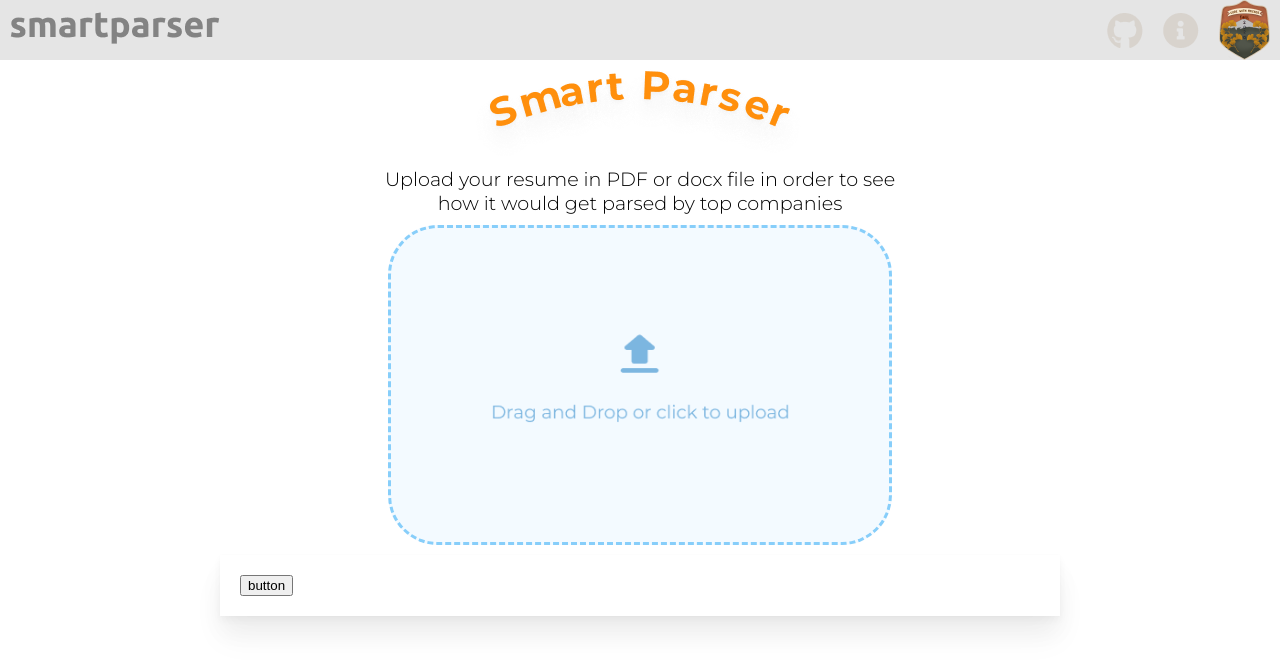
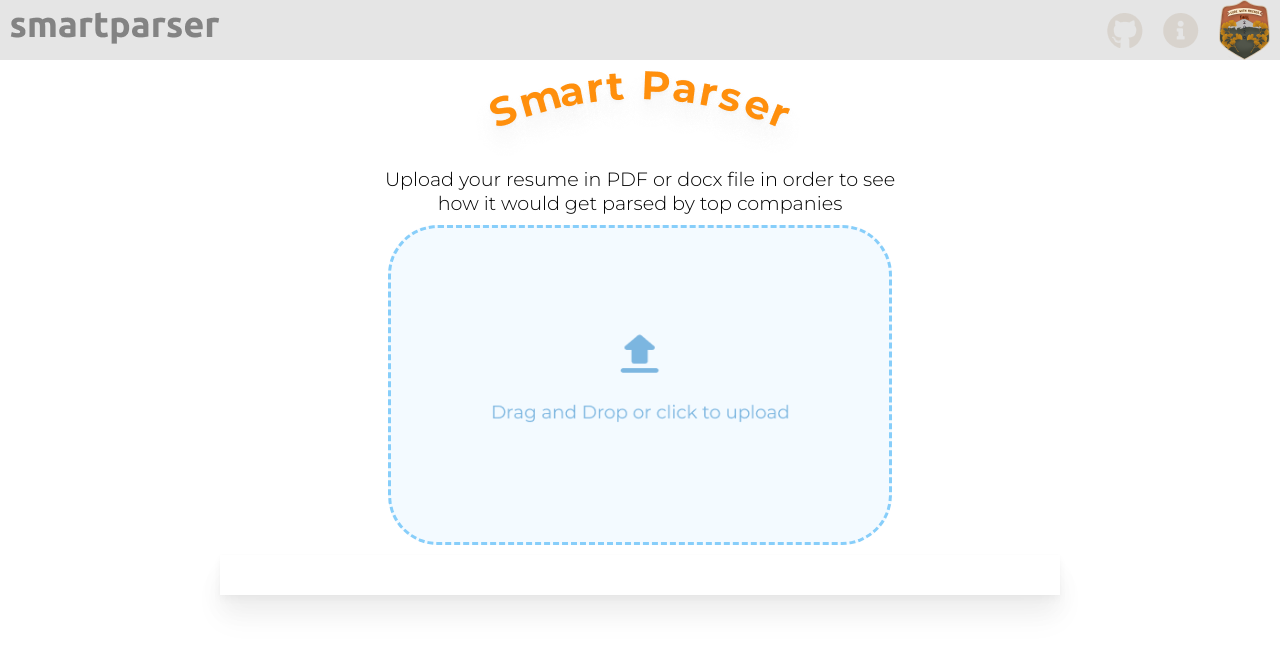
Before and after one commit to justinwlin/cwf, a Vue app: page / in a window 1280 px wide. Shown: the top 668 px of the page. Built offline with nearby package versions, Linux system fonts and the light colour scheme.

Commit message:
Revert "Update parsedResume.vue"
This reverts commit d39c0a1cbc38888d871ed03529cdaa75fbe6d878.

```diff
--- a/src/components/parsedResume.vue
+++ b/src/components/parsedResume.vue
@@ -1,6 +1,5 @@
 <template>
   <div class="page">
-    <button> button </button>
     <span v-if="jsonResponse">
       <h1>View Parsed Resume</h1>
       <h1>Summary</h1>
```
